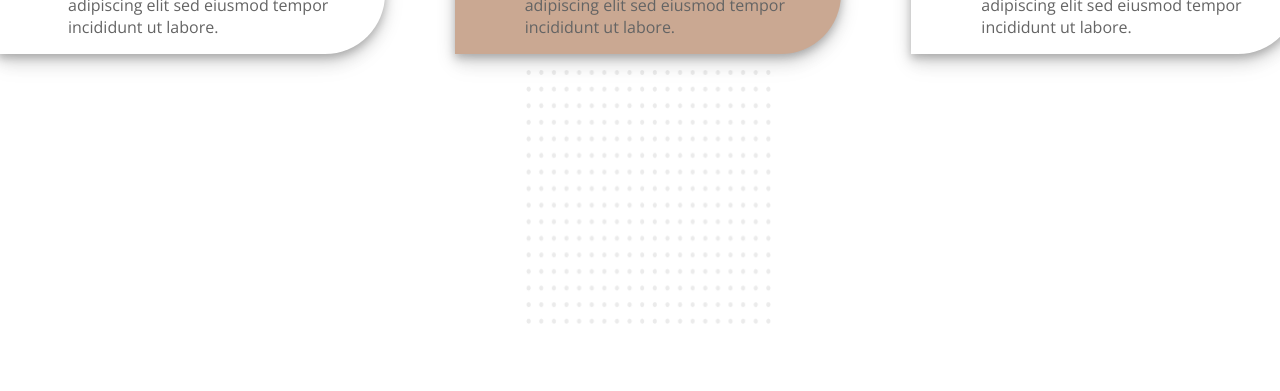
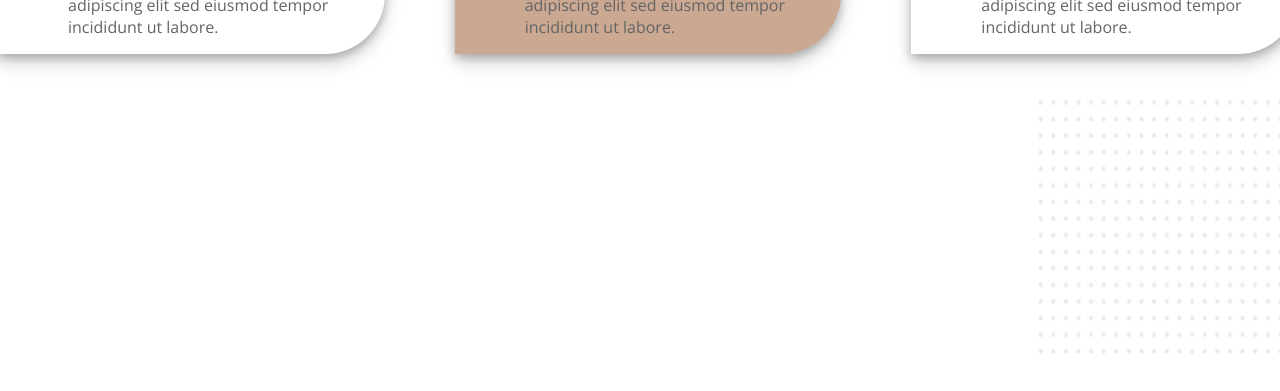
Before and after one commit to Maryna-bond/IT-Generation-Final-Proj, a React (Create React App) app: page / in a window 1280 px wide. Shown: the part 1289-1680 px from the top of the page. Built offline with nearby package versions, Linux system fonts and the light colour scheme.

Commit message:
Added some css

```diff
--- a/css/WhatWeDo.css
+++ b/css/WhatWeDo.css
@@ -20,9 +20,6 @@
       -ms-flex-direction: column;
           flex-direction: column;
   width: 1300px;
-  -webkit-box-align: center;
-      -ms-flex-align: center;
-          align-items: center;
 }
 
 .what-we-do__subtitle {
@@ -174,4 +171,7 @@ ul {
   -webkit-box-align: end;
       -ms-flex-align: end;
           align-items: end;
+  position: relative;
+  left: 80%;
+  margin-top: 30px;
 }/*# sourceMappingURL=WhatWeDo.css.map */
--- a/src/components/what_we_do/WhatWeDo.js
+++ b/src/components/what_we_do/WhatWeDo.js
@@ -43,9 +43,8 @@ class WhatWeDo extends Component {
               </span>
             </li>
           </ul>
-          <span>
+
           <img className='what-we-do__background-dots' src="./img/what-we-do_dots.png" alt="icon" />
-        </span>
         </div>
       </section>
     );
--- a/src/components/what_we_do/WhatWeDo.scss
+++ b/src/components/what_we_do/WhatWeDo.scss
@@ -11,16 +11,14 @@
   display: flex;
   flex-direction: column;
   width: 1300px;
-  align-items: center;
+  //align-items: center;
   //align-self: flex-start;
   //justify-content: center;
 }
 
 .what-we-do__subtitle {
-//position: absolute;
   width: 150.32px;
   margin: 0%;
-//height: 38.54px;
   font-family: 'Poppins';
   font-style: normal;
   font-weight: 600;
@@ -33,7 +31,6 @@ color: #646464;
 
 
 .what-we-do__title {
-//position: absolute;
   align-self: flex-start;
   display: flex;
   width: 319px;
@@ -41,7 +38,6 @@ margin: 0%;
   font-family: 'Poppins';
   font-weight: 500;
   font-size: 48px;
-//line-height: 78px;
   color: #212121;
   }
 
@@ -138,4 +134,7 @@ filter: drop-shadow(0px 4px 4px rgba(0, 0, 0, 0.25));
   width: 245px;
   height: 254px;
   align-items: end;
+  position: relative;
+  left: 80%;
+  margin-top: 30px;
 }
```
Also changed, not shown: css/WhatWeDo.min.css, public/img/hero_dots.png. Lines whose indentation alone changed are shown as unchanged.
